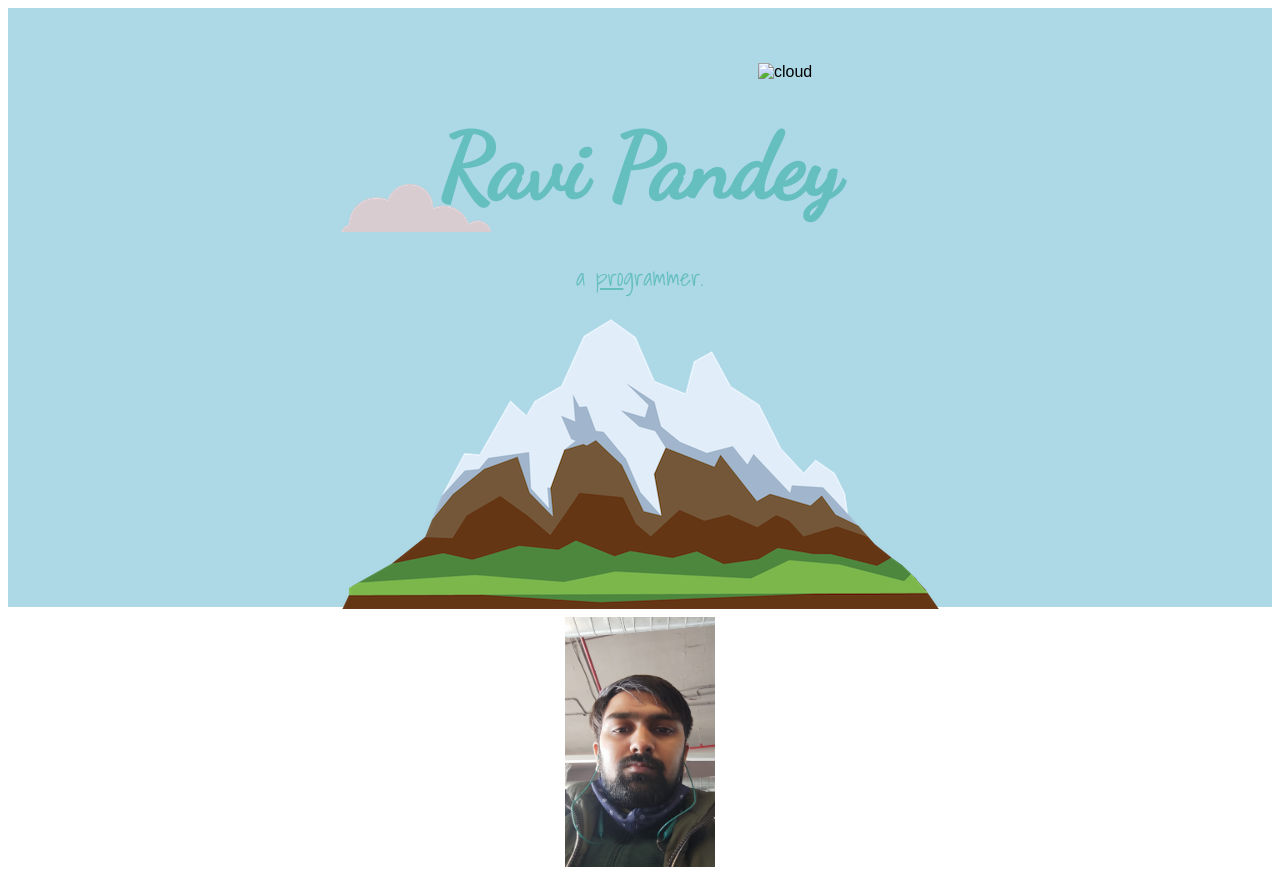
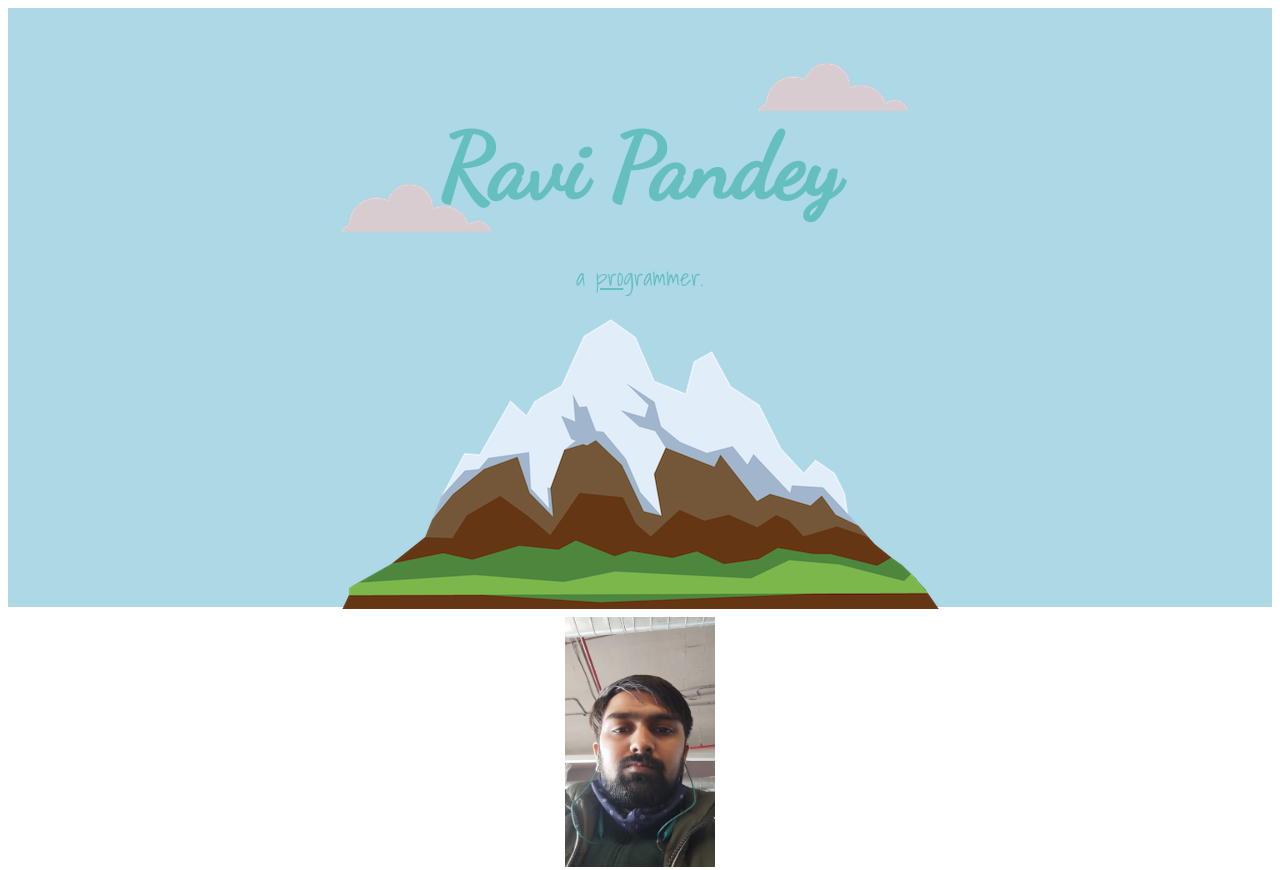
Before and after one commit to raviSavour/HTML2, a plain HTML site: page index.html in a window 1280 px wide. Shown: the top 870 px of the page. Drawn offline with Linux system fonts and the light colour scheme.

Commit message:
last change in website1.0
one folder attached image remained.

```diff
--- a/index.html
+++ b/index.html
@@ -11,7 +11,7 @@
   </head>
   <body>
       <div class = "top-container">
-    <img class = "cloud1" src = "images/cloud.png" alt = "cloud">
+    <img class = "cloud1" src = "cloud.png" alt = "cloud">
       <h1>Ravi Pandey</h1>
       <h2 class = "work">a <span class = "pro">pro</span>grammer.</h2>
       <img class = "cloud2" src = "cloud.png" alt = "cloud">
```
